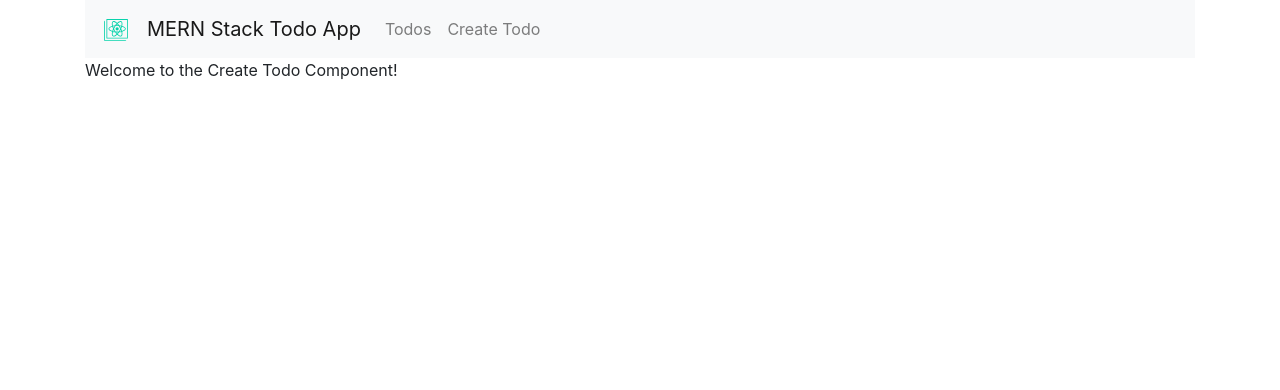
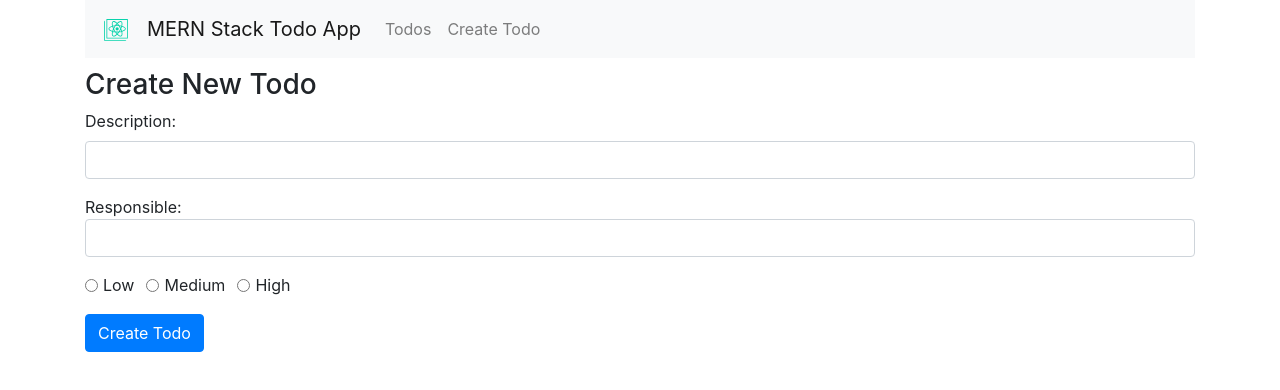
Before and after one commit to jdbanuel/mern-todo-app, a React (Create React App) app: page /create in a window 1280 px wide. Shown: the top 390 px of the page. Built offline with nearby package versions, Linux system fonts and the light colour scheme.

Commit message:
Creating form for CreateTodo component.

```diff
--- a/src/components/create-todo.component.js
+++ b/src/components/create-todo.component.js
@@ -1,10 +1,117 @@
 import React, { Component } from 'react';
 
 export default class CreateTodo extends Component{
+    constructor(props){
+        super(props);
+
+        this.onChangeTodoDescription = this.onChangeTodoDescription.bind(this);
+        this.onChangeTodoResponsible = this.onChangeTodoResponsible.bind(this);
+        this.onChangeTodoPriority = this.onChangeTodoPriority.bind(this);
+        this.onSubmit = this.onSubmit.bind(this);
+
+        this.state ={
+            todo_description: "",
+            todo_responsible: "",
+            todo_priority: "",
+            todo_completed: false
+        }
+    }
+
+    onChangeTodoDescription(e){
+        this.setState({
+            todo_description: e.target.value
+        });
+    }
+
+    onChangeTodoResponsible(e){
+        this.setState({
+            todo_responsible: e.target.value
+        });
+    }
+
+    onChangeTodoPriority(e){
+        this.setState({
+            todo_priority: e.target.value
+        })
+    }
+
+    onSubmit(e){
+        e.preventDefault();
+
+        console.log(`Form submitted:`);
+        console.log(`Todo Description: ${this.state.todo_description}`);
+        console.log(`Todo Responsible: ${this.state.todo_priority}`);
+        console.log(`Todo Priority: ${this.state.todo_priority}`);
+
+        this.setState({
+            todo_description: "",
+            todo_responsible: "",
+            todo_priority: "",
+            todo_completed: false
+        });
+
+    }
+
     render() {
         return (
-            <div>
-                <p>Welcome to the Create Todo Component!</p>
+            <div style={{marginTop: 10}}>
+                <h3>Create New Todo</h3>
+                <form onSubmit={this.onSubmit}>
+                    <div className="form-group">
+                        <label>Description: </label>
+                        <input type="text"
+                                className="form-control"
+                                value={this.state.todo_description}
+                                onChange={this.onChangeTodoDescription}
+                        />
+                    </div>
+                    <div className="form-group">
+                        <lable>Responsible: </lable>
+                        <input type="text"
+                                className="form-control"
+                                value={this.state.todo_responsible}
+                                onChange={this.onChangeTodoResponsible}
+                        />
+                    </div>
+                    <div className="form-group">
+                        <div className="form-check form-check-inline">
+                            <input  className="form-check-input"
+                                    type="radio"
+                                    name="priorityOptions"
+                                    id="priorityLow"
+                                    value="Low"
+                                    checked={this.state.todo_priority==='Low'}
+                                    onChange={this.onChangeTodoPriority}
+                                    />
+                            <label className="form-check-label">Low</label>
+                        </div>
+                        <div className="form-check form-check-inline">
+                            <input  className="form-check-input"
+                                    type="radio"
+                                    name="priorityOptions"
+                                    id="priorityMedium"
+                                    value="Medium"
+                                    checked={this.state.todo_priority==='Medium'}
+                                    onChange={this.onChangeTodoPriority}
+                                    />
+                            <label className="form-check-label">Medium</label>
+                        </div>
+                        <div className="form-check form-check-inline">
+                            <input  className="form-check-input"
+                                    type="radio"
+                                    name="priorityOptions"
+                                    id="priorityHigh"
+                                    value="High"
+                                    checked={this.state.todo_priority==='High'}
+                                    onChange={this.onChangeTodoPriority}
+                                    />
+                            <label className="form-check-label">High</label>
+                        </div>
+                    </div>
+                    <div className="form-group">
+                        <input type="submit" value="Create Todo" className="btn btn-primary" />
+                    </div>
+                </form>
             </div>
         )
     }
```
